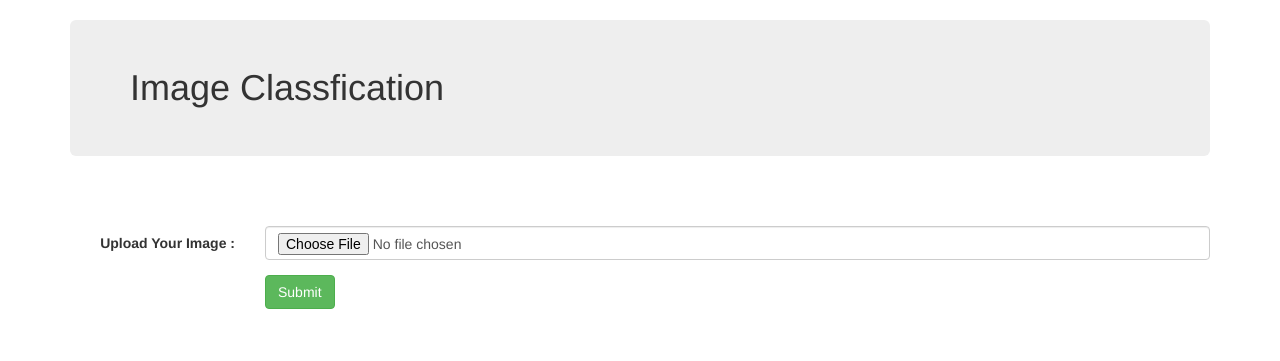
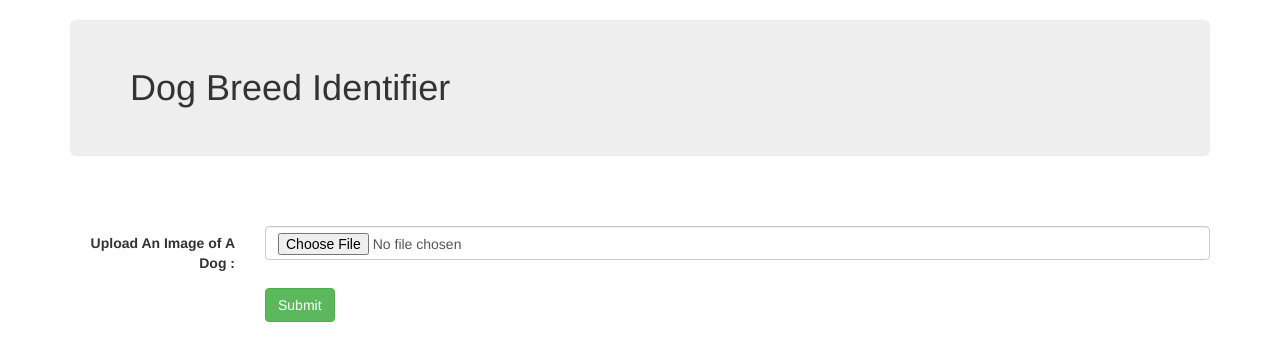
Before and after one commit to richardrengel/complaint_triage, a Flask app: page / in a window 1280 px wide. Shown: the top 361 px of the page. Run offline with Flask 2, Linux system fonts and the light colour scheme; some libraries are stand-ins or nearby versions.

Commit message:
updated flask

```diff
--- a/templates/index.html
+++ b/templates/index.html
@@ -11,12 +11,12 @@
 <body>
 
 <div class="container">
-  <h1 class="jumbotron bg-primary">Image Classfication</h1>
+  <h1 class="jumbotron bg-primary">Dog Breed Identifier</h1>
   <br><br>
   <form class="form-horizontal" action="/submit" method="post" enctype="multipart/form-data">
 
     <div class="form-group">
-      <label class="control-label col-sm-2" for="pwd">Upload Your Image :</label>
+      <label class="control-label col-sm-2" for="pwd">Upload An Image of A Dog :</label>
       <div class="col-sm-10">
         <input type="file" class="form-control" placeholder="Hours Studied"  name="my_image" id="pwd">
       </div>
```
